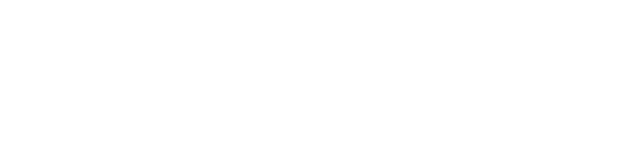
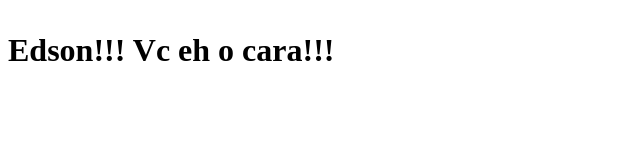
Before and after one commit to CharlestonMudrey/CSS-HTML, a plain HTML site: page Exercicios/Exercicio 024/iframe003.html in a window 1280 px wide. Shown: the whole page, without its empty margins (0-640 px from the left). Drawn offline with Linux system fonts and the light colour scheme.

Commit message:
alteração do ficheiro iframe003

```diff
--- a/Exercicios/Exercicio 024/iframe003.html
+++ b/Exercicios/Exercicio 024/iframe003.html
@@ -9,7 +9,7 @@
 <body>
     <h1>
         <p>
-
+            Edson!!! Vc eh o cara!!!
         </p>
     </h1>
 </body>
```
